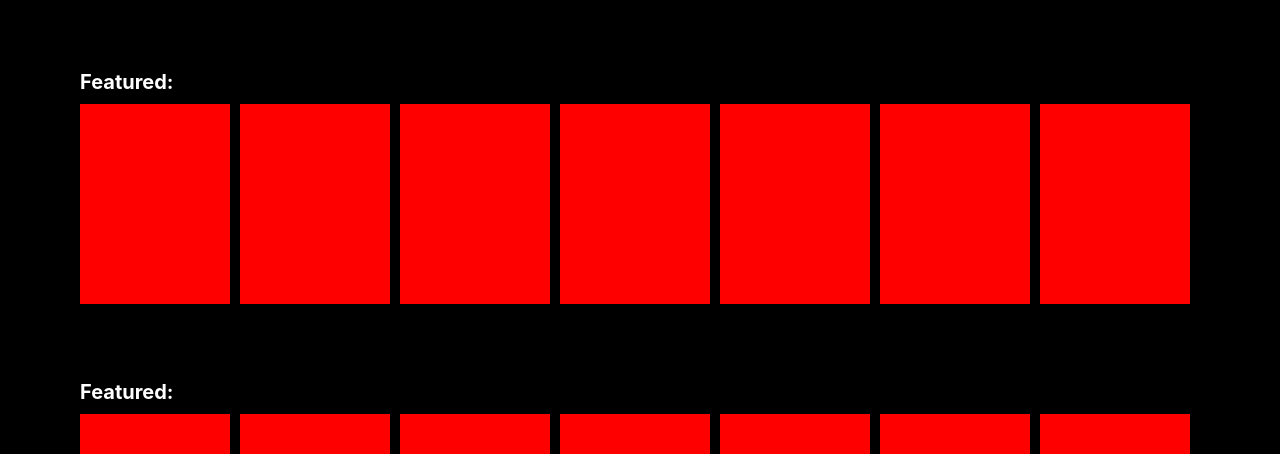
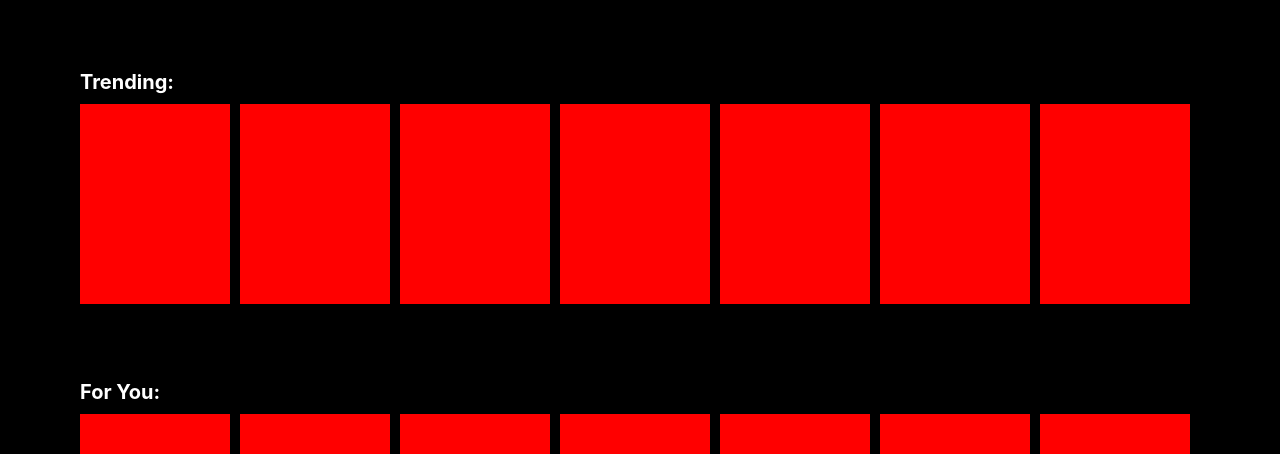
Before and after one commit to lavizp/learning-react, a React (Create React App) app: page / in a window 1280 px wide. Shown: the part 750-1204 px from the top of the page. Built offline with nearby package versions, Linux system fonts and the light colour scheme.

Commit message:
Components

```diff
--- a/src/OtherMovies.js
+++ b/src/OtherMovies.js
@@ -5,8 +5,8 @@ export default function OtherMovies() {
   return (
     <div>
         <MovieRow title = "Featured"/>
-        <MovieRow title = "Featured"/>
-        <MovieRow title = "Featured"/>
+        <MovieRow title = "Trending"/>
+        <MovieRow title = "For You"/>
 
 
     </div>
```
